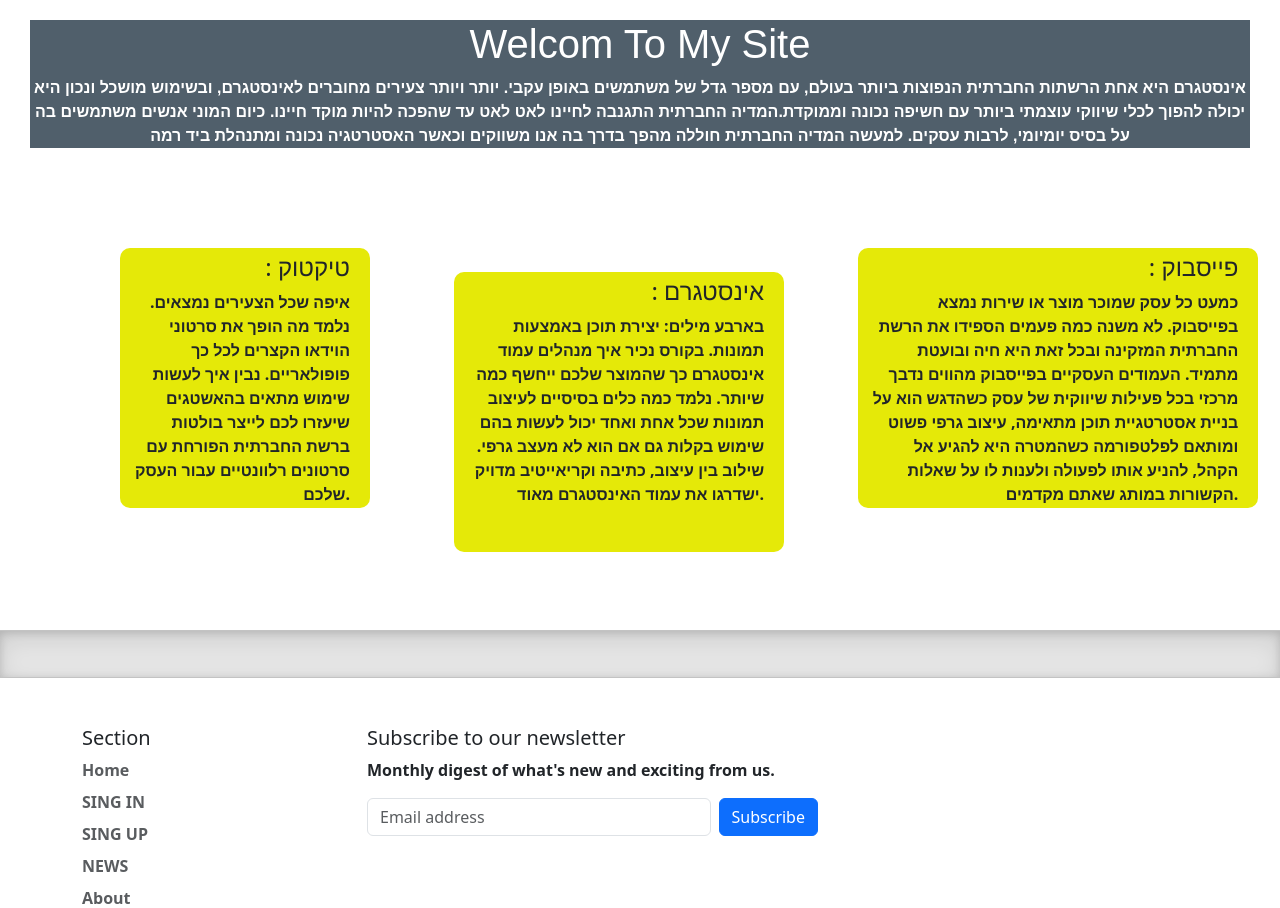
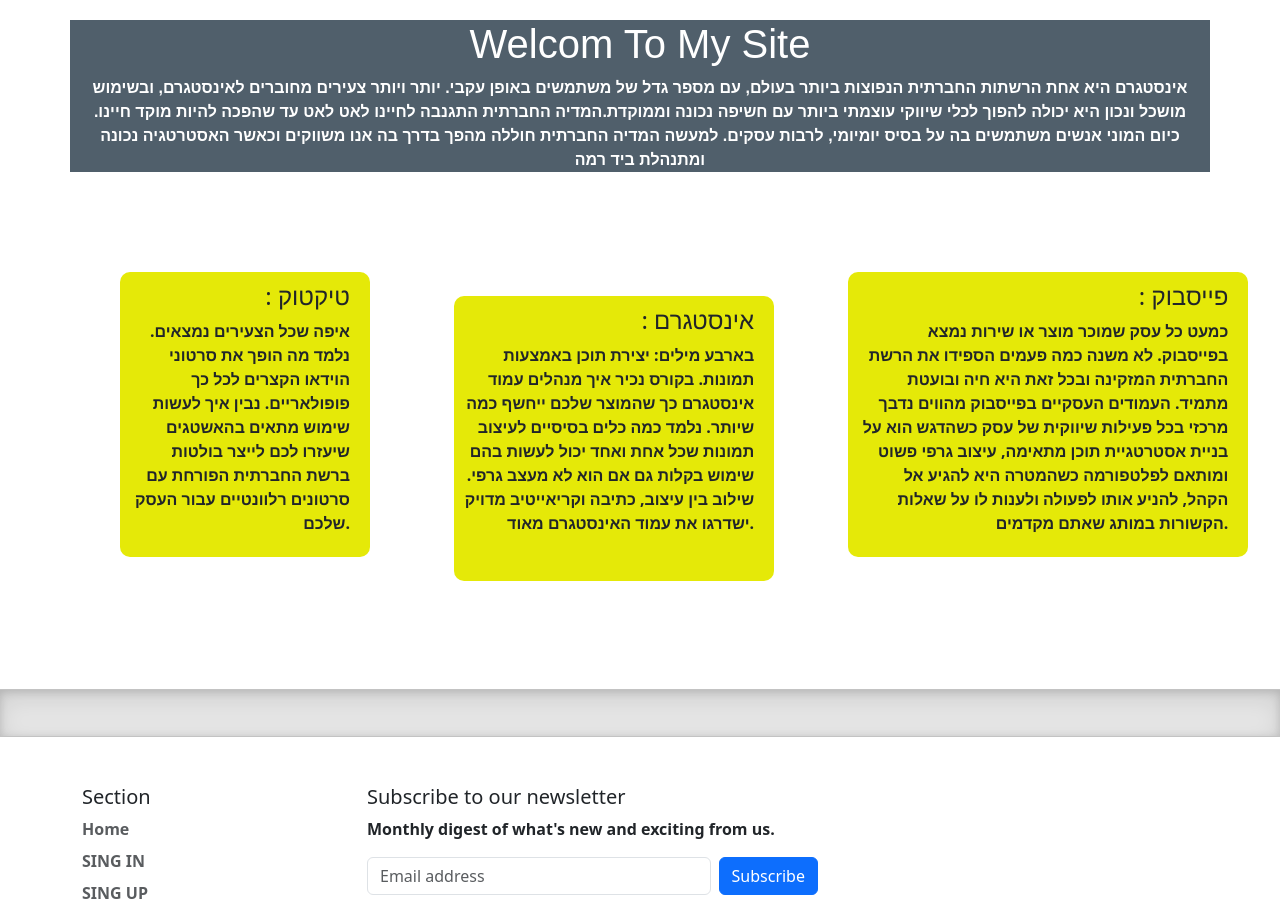
Before and after one commit to malcomx007/Login_page, a Django app: page /index/ in a window 1280 px wide. Shown: the part 56-964 px from the top of the page. Run offline with Django 4.2, Linux system fonts and the light colour scheme; some libraries are stand-ins or nearby versions.

Commit message:
edite index page

```diff
--- a/templates/pages/index.html
+++ b/templates/pages/index.html
@@ -18,7 +18,7 @@
         <!-- <a href="https:/www.facebook.com" target="_blank"><img src="{% static 'image/1.jpg' %}" alt="pic" width="300px"></a>
         <a href="https:/www.google.com" target="_blank" ><button>click me</button></a> -->
 
-    <div class="head-area contaoner">
+    <div class="head-area container">
     <h1>Welcom To My Site</h1>
 
     <p>
@@ -27,14 +27,14 @@
     </p>
     </div>
 
-    <div align = 'right' class="sec-tiktok contaoner">
+    <div align = 'right' class="sec-tiktok ">
         <h4> : טיקטוק</h4>
         <p>
         איפה שכל הצעירים נמצאים. נלמד מה הופך את סרטוני הוידאו הקצרים לכל כך פופולאריים. נבין איך לעשות שימוש מתאים בהאשטגים שיעזרו לכם לייצר בולטות ברשת החברתית הפורחת עם סרטונים רלוונטיים עבור העסק שלכם.
         </p>
     </div>
 
-    <div align = 'right' class="sec-instagram contaoner">
+    <div align = 'right' class="sec-instagram ">
         <h4> : אינסטגרם</h4>
         <p>
         בארבע מילים: יצירת תוכן באמצעות תמונות. בקורס נכיר איך מנהלים עמוד אינסטגרם כך שהמוצר שלכם ייחשף כמה שיותר. נלמד כמה כלים בסיסיים לעיצוב תמונות שכל אחת ואחד יכול לעשות בהם שימוש בקלות גם אם הוא לא מעצב גרפי. שילוב בין עיצוב, כתיבה וקריאייטיב מדויק ישדרגו את עמוד האינסטגרם מאוד.
@@ -42,10 +42,10 @@
     </div>
 
 
-    <div align = 'right' class="sec-facebook contaoner">
+    <div align = 'right' class="sec-facebook ">
         <h4> : פייסבוק </h4>
         <p>
-            כמעט כל עסק שמוכר מוצר או שירות נמצא בפייסבוק. לא משנה כמה פעמים הספידו את הרשת החברתית המזקינה ובכל זאת היא חיה ובועטת מתמיד. העמודים העסקיים בפייסבוק מהווים נדבך מרכזי בכל פעילות שיווקית של עסק כשהדגש הוא על בניית אסטרטגיית תוכן מתאימה, עיצוב גרפי פשוט ומותאם לפלטפורמה כשהמטרה היא להגיע אל הקהל, להניע אותו לפעולה ולענות לו על שאלות הקשורות במותג שאתם מקדמים.
+        כמעט כל עסק שמוכר מוצר או שירות נמצא בפייסבוק. לא משנה כמה פעמים הספידו את הרשת החברתית המזקינה ובכל זאת היא חיה ובועטת מתמיד. העמודים העסקיים בפייסבוק מהווים נדבך מרכזי בכל פעילות שיווקית של עסק כשהדגש הוא על בניית אסטרטגיית תוכן מתאימה, עיצוב גרפי פשוט ומותאם לפלטפורמה כשהמטרה היא להגיע אל הקהל, להניע אותו לפעולה ולענות לו על שאלות הקשורות במותג שאתם מקדמים.
         </p>
     </div><br><br><br>
 
--- a/udemy_course/static/css/style.css
+++ b/udemy_course/static/css/style.css
@@ -37,33 +37,39 @@
 
 .sec-facebook{
     border-radius: 10px;
-    height: 260px;
+    height: 285px;
     width: 400px;
     background-color: rgb(229, 233, 8);
-    padding: 5px 20px 20px 10px;
+    padding: 10px 20px 20px 10px;
     margin-left: 70px;
     display: inline-block;
+    justify-content: space-around;
+
 
 
 }
 
 .sec-instagram{
     border-radius: 10px;
-    height: 280px;
-    width: 330px;
+    height: 285px;
+    width: 320px;
     background-color: rgb(229, 233, 8);
-    padding: 5px 20px 15px 10px;
-    margin-bottom: 30px;
+    padding: 10px 20px 15px 10px;
+    margin-bottom: 60px;
     margin-left: 80px;
     display: inline-block;
+    justify-content: space-around;
 }
 
 .sec-tiktok{
     border-radius: 10px;
-    height: 260px;
+    height: 285px;
     width: 250px;
+    /* display: flex; */
+    justify-content: space-around;
+    /* align-items: center; */
     background-color: rgb(229, 233, 8);
-    padding: 5px 20px 15px 10px;
+    padding: 10px 20px 15px 10px;
     margin-left: 120px;
     display: inline-block;
 }
```
Also changed, not shown: socialapp/urls.py (line endings or trailing spaces).
